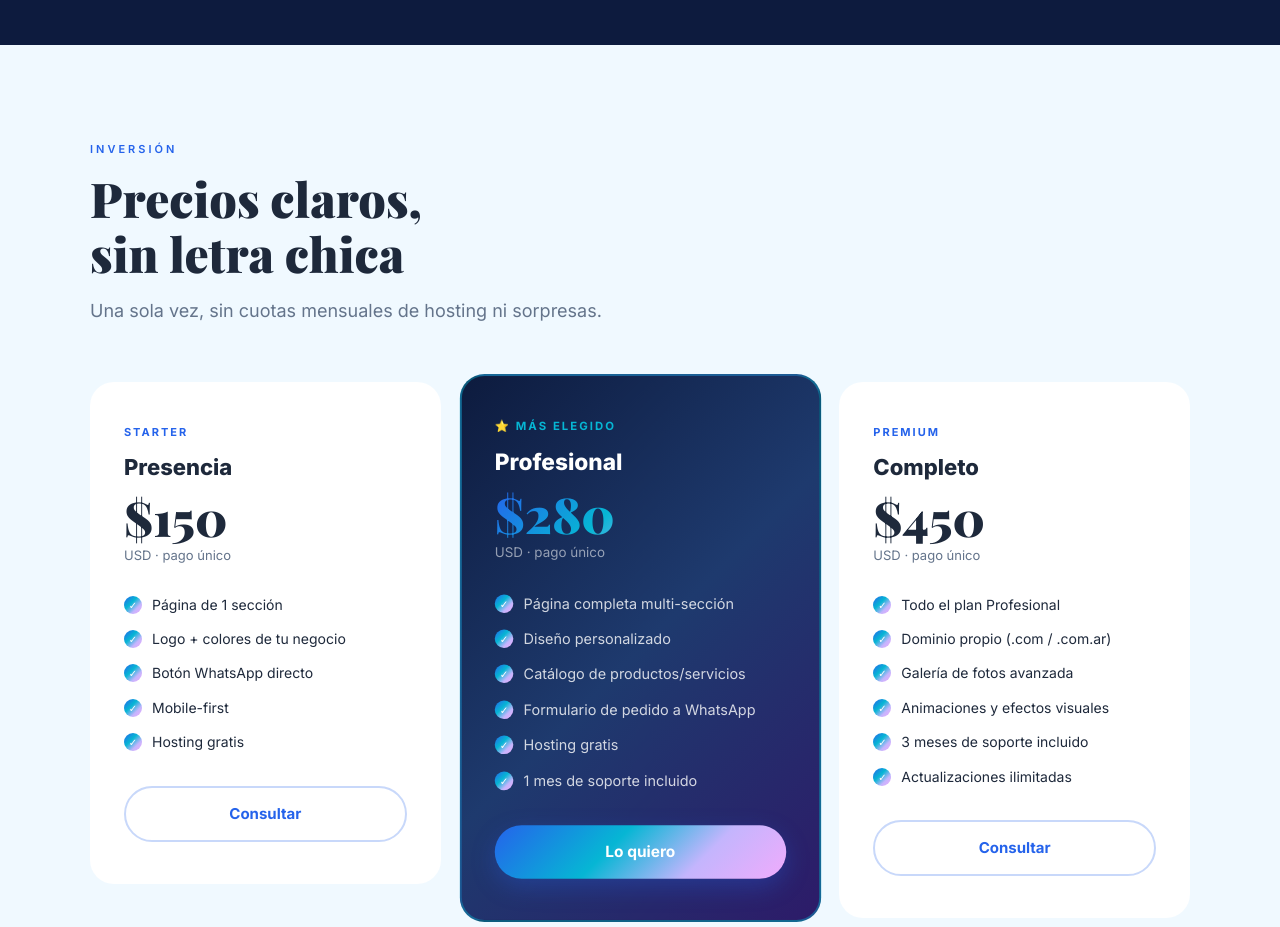
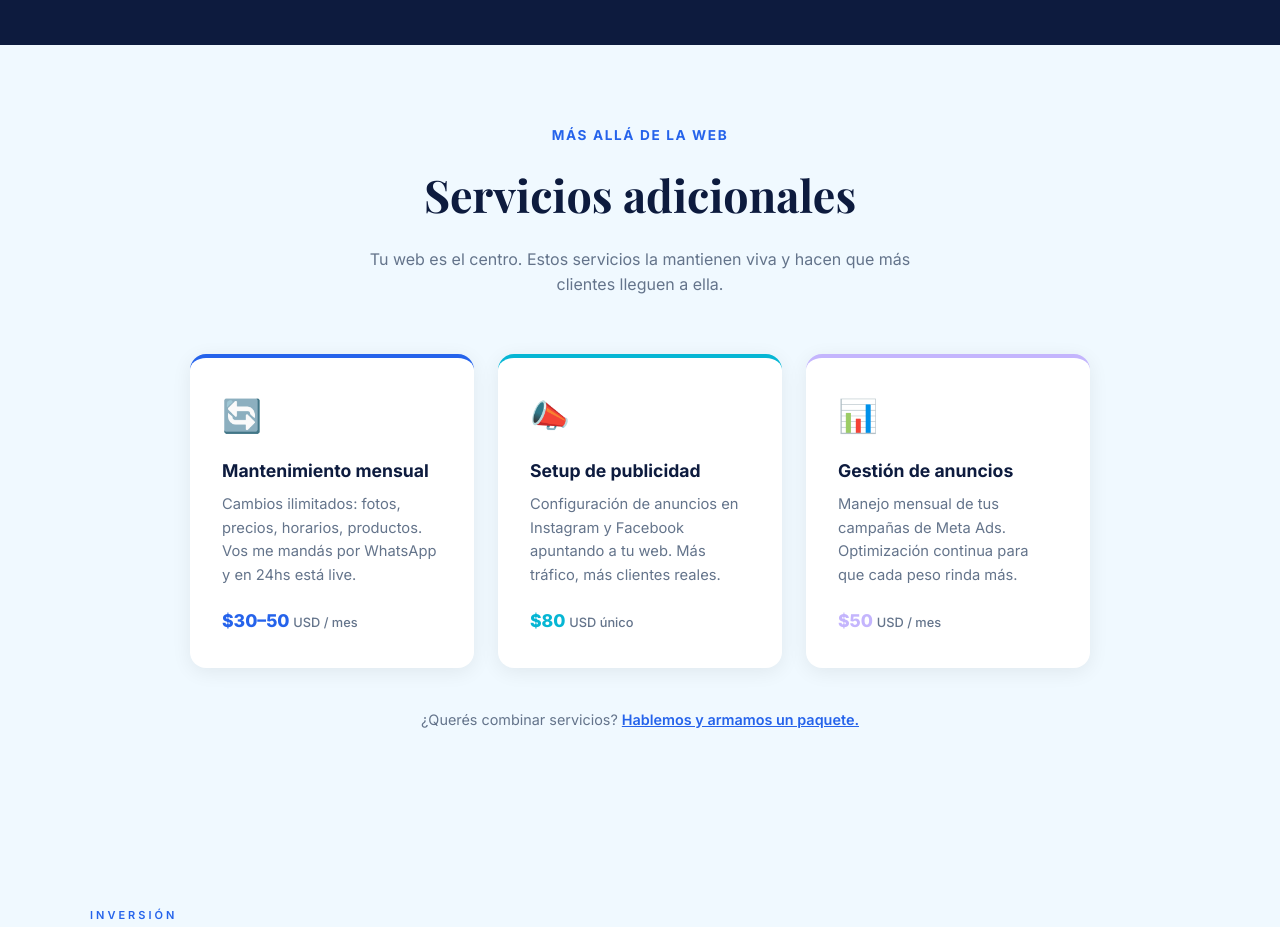
Before and after one commit to atlantic-studio/atlantic-studio.github.io, a plain HTML site: page index.html in a window 1280 px wide. Shown: the part 3540-4467 px from the top of the page. Drawn offline with nearby package versions, Linux system fonts and the light colour scheme.

Commit message:
agregar seccion servicios adicionales

```diff
--- a/index.html
+++ b/index.html
@@ -656,6 +656,42 @@
   </div>
 </section>
 
+<!-- ADICIONALES -->
+<section class="adicionales" id="adicionales" style="padding: 80px 20px; background: var(--foam);">
+  <div style="max-width: 900px; margin: 0 auto;">
+    <p style="text-align:center; color: var(--electric); font-weight:700; font-size:.85rem; letter-spacing:.12em; text-transform:uppercase; margin-bottom:12px;">Más allá de la web</p>
+    <h2 style="text-align:center; font-family:'Playfair Display',serif; font-size:clamp(1.8rem,4vw,2.8rem); color:var(--navy); margin-bottom:16px;">Servicios adicionales</h2>
+    <p style="text-align:center; color:var(--muted); max-width:560px; margin: 0 auto 56px;">Tu web es el centro. Estos servicios la mantienen viva y hacen que más clientes lleguen a ella.</p>
+
+    <div style="display:grid; grid-template-columns: repeat(auto-fit, minmax(260px,1fr)); gap:24px;">
+
+      <div style="background:white; border-radius:16px; padding:32px; box-shadow:0 4px 20px rgba(0,0,0,0.07); border-top: 4px solid var(--electric);">
+        <div style="font-size:2rem; margin-bottom:16px;">🔄</div>
+        <h3 style="font-size:1.1rem; font-weight:700; color:var(--navy); margin-bottom:8px;">Mantenimiento mensual</h3>
+        <p style="color:var(--muted); font-size:.92rem; margin-bottom:20px;">Cambios ilimitados: fotos, precios, horarios, productos. Vos me mandás por WhatsApp y en 24hs está live.</p>
+        <p style="font-weight:800; color:var(--electric); font-size:1.1rem;">$30–50 <span style="font-size:.8rem; font-weight:500; color:var(--muted);">USD / mes</span></p>
+      </div>
+
+      <div style="background:white; border-radius:16px; padding:32px; box-shadow:0 4px 20px rgba(0,0,0,0.07); border-top: 4px solid var(--cyan);">
+        <div style="font-size:2rem; margin-bottom:16px;">📣</div>
+        <h3 style="font-size:1.1rem; font-weight:700; color:var(--navy); margin-bottom:8px;">Setup de publicidad</h3>
+        <p style="color:var(--muted); font-size:.92rem; margin-bottom:20px;">Configuración de anuncios en Instagram y Facebook apuntando a tu web. Más tráfico, más clientes reales.</p>
+        <p style="font-weight:800; color:var(--cyan); font-size:1.1rem;">$80 <span style="font-size:.8rem; font-weight:500; color:var(--muted);">USD único</span></p>
+      </div>
+
+      <div style="background:white; border-radius:16px; padding:32px; box-shadow:0 4px 20px rgba(0,0,0,0.07); border-top: 4px solid var(--lavender);">
+        <div style="font-size:2rem; margin-bottom:16px;">📊</div>
+        <h3 style="font-size:1.1rem; font-weight:700; color:var(--navy); margin-bottom:8px;">Gestión de anuncios</h3>
+        <p style="color:var(--muted); font-size:.92rem; margin-bottom:20px;">Manejo mensual de tus campañas de Meta Ads. Optimización continua para que cada peso rinda más.</p>
+        <p style="font-weight:800; color:var(--lavender); font-size:1.1rem;">$50 <span style="font-size:.8rem; font-weight:500; color:var(--muted);">USD / mes</span></p>
+      </div>
+
+    </div>
+
+    <p style="text-align:center; margin-top:40px; color:var(--muted); font-size:.9rem;">¿Querés combinar servicios? <a href="https://wa.me/5492236247791" style="color:var(--electric); font-weight:600;">Hablemos y armamos un paquete.</a></p>
+  </div>
+</section>
+
 <!-- PRECIOS -->
 <section class="precios" id="precios">
   <div class="container">
```
